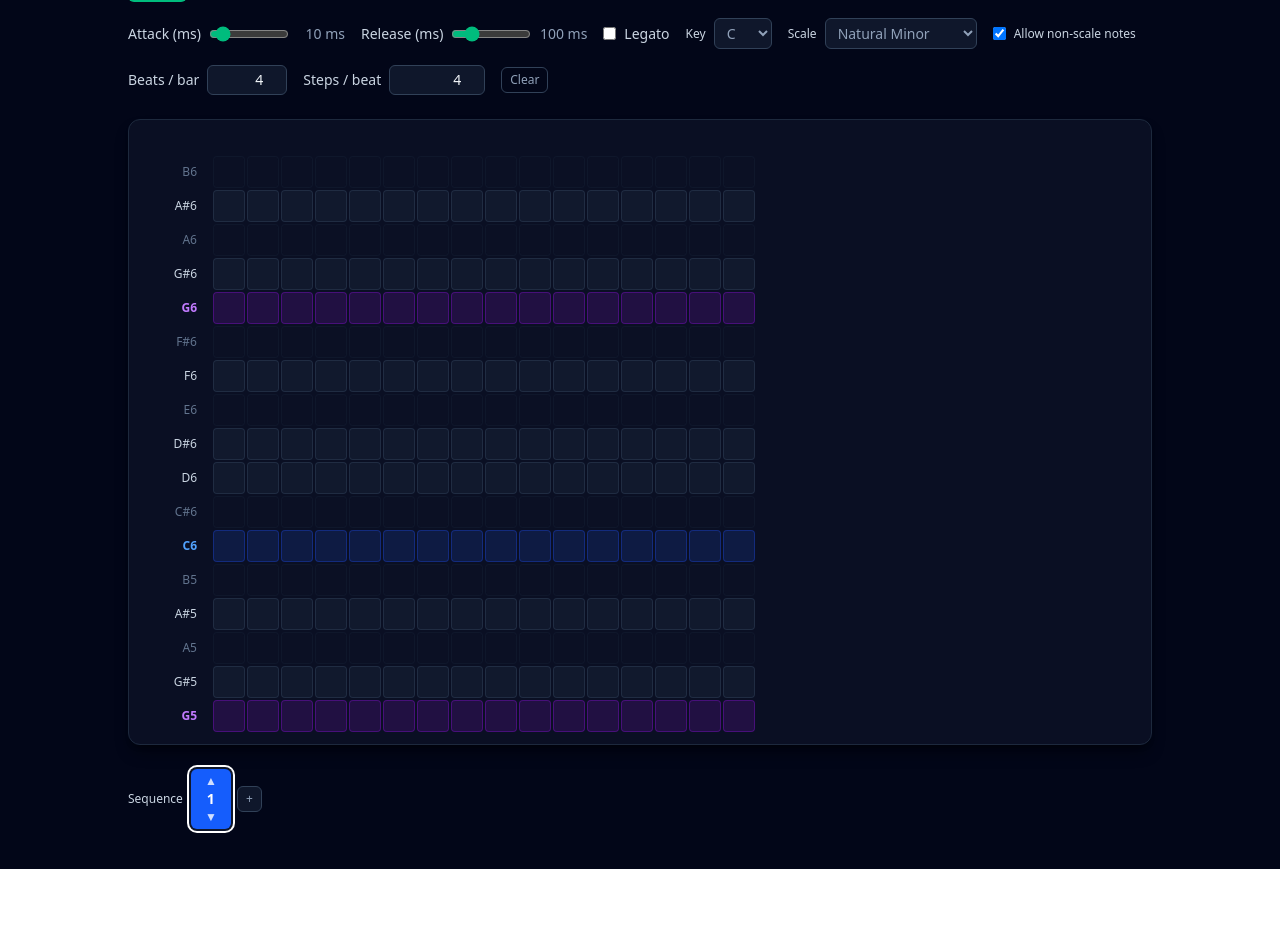
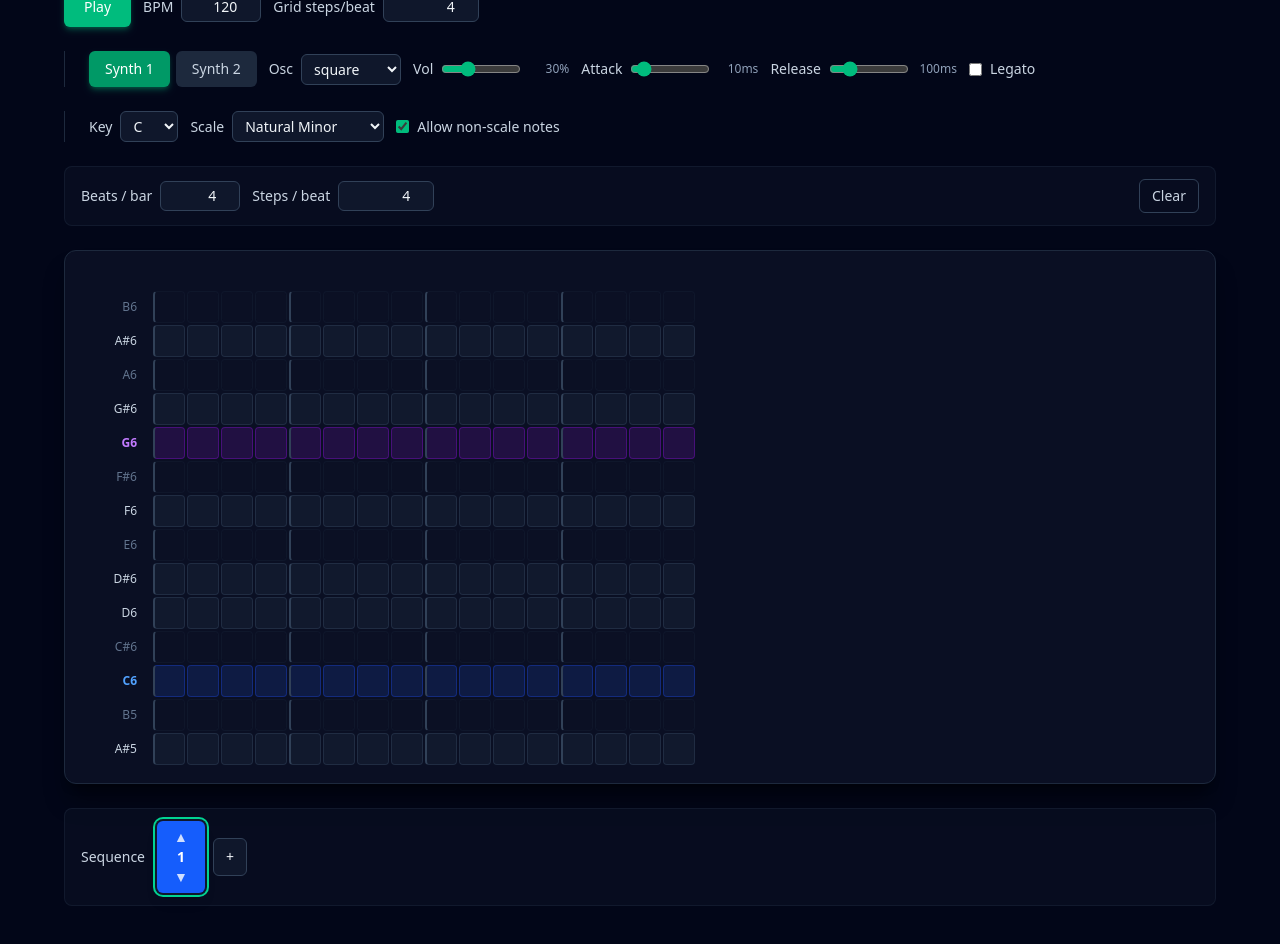
Before and after one commit to dawdmaow/sveltesequencer, a SvelteKit app: page / in a window 1280 px wide. Shown: the part 220-1164 px from the top of the page. Before the commit the page ends 1089 px from the top, so only its background shows below. Built offline with nearby package versions, Linux system fonts and the light colour scheme.

Commit message:
ui changes

```diff
--- a/src/routes/+page.svelte
+++ b/src/routes/+page.svelte
@@ -871,76 +871,80 @@
 />
 
 <main class="flex min-h-screen items-center justify-center bg-slate-950 px-4 py-10 text-slate-100">
-	<div class="w-full max-w-5xl space-y-6">
-		<header class="space-y-1">
+	<div class="w-full max-w-6xl space-y-6">
+		<header class="space-y-2 border-b border-slate-800/50 pb-4">
 			<h1 class="text-3xl font-semibold tracking-tight">MIDI Grid</h1>
 			<p class="text-sm text-slate-400">
 				Click cells to toggle notes, then press play to hear the loop.
 			</p>
 		</header>
 
-		<details class="rounded-lg border border-slate-800 bg-slate-900/60 text-sm text-slate-400">
-			<summary class="cursor-pointer px-4 py-2 font-medium text-slate-300">Instructions</summary>
+		<details
+			class="rounded-lg border border-slate-800 bg-slate-900/60 text-sm text-slate-400 open:shadow-lg open:shadow-black/20"
+		>
+			<summary class="cursor-pointer px-4 py-2 font-medium text-slate-300 hover:bg-slate-800/50"
+				>Instructions</summary
+			>
 			<div class="px-4 py-3">
 				<table class="w-full min-w-[20rem] text-left text-slate-400">
 					<tbody>
-						<tr><td class="font-medium text-slate-300">Piano roll</td><td></td></tr>
-						<tr
+						<tr><td class="py-1.5 font-medium text-slate-300">Piano roll</td><td></td></tr>
+						<tr class="hover:bg-slate-800/30"
 							><td class="py-1 pr-4 align-top"><span class="act">click</span></td><td class="py-1"
 								>toggle</td
 							></tr
 						>
-						<tr
+						<tr class="hover:bg-slate-800/30"
 							><td class="py-1 pr-4 align-top"
 								><kbd class="kbd">Cmd</kbd>/<kbd class="kbd">Ctrl</kbd> +
 								<span class="act">drag</span></td
 							><td class="py-1">select rect</td></tr
 						>
-						<tr
+						<tr class="hover:bg-slate-800/30"
 							><td class="py-1 pr-4 align-top"
 								><kbd class="kbd">Shift</kbd> + <span class="act">click</span></td
 							><td class="py-1">add/remove from selection</td></tr
 						>
-						<tr
+						<tr class="hover:bg-slate-800/30"
 							><td class="py-1 pr-4 align-top"><span class="act">drag</span></td><td class="py-1"
 								>move</td
 							></tr
 						>
-						<tr
+						<tr class="hover:bg-slate-800/30"
 							><td class="py-1 pr-4 align-top"
 								><kbd class="kbd">Option</kbd>/<kbd class="kbd">Alt</kbd> +
 								<span class="act">drag</span></td
 							><td class="py-1">clone</td></tr
 						>
-						<tr><td class="font-medium text-slate-300">Notes</td><td></td></tr>
-						<tr
+						<tr><td class="py-1.5 font-medium text-slate-300">Notes</td><td></td></tr>
+						<tr class="hover:bg-slate-800/30"
 							><td class="py-1 pr-4 align-top"><kbd class="kbd">Arrows</kbd></td><td class="py-1"
 								>move selection</td
 							></tr
 						>
-						<tr
+						<tr class="hover:bg-slate-800/30"
 							><td class="py-1 pr-4 align-top"><kbd class="kbd">Delete</kbd></td><td class="py-1"
 								>remove selection</td
 							></tr
 						>
-						<tr
+						<tr class="hover:bg-slate-800/30"
 							><td class="py-1 pr-4 align-top"><kbd class="kbd">Escape</kbd></td><td class="py-1"
 								>deselect</td
 							></tr
 						>
-						<tr><td class="font-medium text-slate-300">Sequence cells</td><td></td></tr>
-						<tr
+						<tr><td class="py-1.5 font-medium text-slate-300">Sequence cells</td><td></td></tr>
+						<tr class="hover:bg-slate-800/30"
 							><td class="py-1 pr-4 align-top"
 								><kbd class="kbd">Arrows</kbd> <span class="opt">up/down</span></td
 							><td class="py-1">cycle pattern</td></tr
 						>
-						<tr
+						<tr class="hover:bg-slate-800/30"
 							><td class="py-1 pr-4 align-top"
 								><kbd class="kbd">Arrows</kbd> <span class="opt">left/right</span></td
 							><td class="py-1">reorder</td></tr
 						>
-						<tr><td class="font-medium text-slate-300">Transport</td><td></td></tr>
-						<tr
+						<tr><td class="py-1.5 font-medium text-slate-300">Transport</td><td></td></tr>
+						<tr class="hover:bg-slate-800/30"
 							><td class="py-1 pr-4 align-top"><kbd class="kbd">Space</kbd></td><td class="py-1"
 								><span class="opt">play/stop</span></td
 							></tr
@@ -950,20 +954,21 @@
 			</div>
 		</details>
 
-		<section class="flex flex-wrap items-center gap-4">
+		<section class="flex flex-wrap items-center gap-6">
+			<div class="flex items-center gap-3">
 				<button
 					type="button"
 					on:click={isPlaying ? stop : start}
-				class="inline-flex items-center gap-2 rounded-md px-4 py-2 text-sm font-medium
+					class="inline-flex items-center gap-2 rounded-md px-5 py-2.5 text-sm font-medium shadow-md transition
 						{isPlaying
-					? 'bg-rose-500 text-white hover:bg-rose-400'
-					: 'bg-emerald-500 text-white hover:bg-emerald-400'}"
+						? 'bg-rose-500 text-white shadow-rose-500/30 hover:bg-rose-400'
+						: 'bg-emerald-500 text-white shadow-emerald-500/30 hover:bg-emerald-400'}"
 				>
 					<span>{isPlaying ? 'Stop' : 'Play'}</span>
 				</button>
 
 				<div class="flex items-center gap-2 text-sm">
-				<label for="bpm" class="text-slate-300">BPM</label>
+					<label for="bpm" class="font-medium text-slate-300">BPM</label>
 					<input
 						id="bpm"
 						type="number"
@@ -984,7 +989,7 @@
 				</div>
 
 				<div class="flex items-center gap-2 text-sm">
-				<label for="gridSteps" class="text-slate-300">Grid steps/beat</label>
+					<label for="gridSteps" class="font-medium text-slate-300">Grid steps/beat</label>
 					<input
 						id="gridSteps"
 						type="number"
@@ -1003,8 +1008,10 @@
 							focus-visible:ring-2 focus-visible:ring-emerald-500/70 focus-visible:outline-none"
 					/>
 				</div>
+			</div>
 
-			<div class="flex items-center gap-1">
+			<div class="flex flex-wrap items-center gap-3 border-l border-slate-800 pl-6">
+				<div class="flex items-center gap-1.5">
 					{#each synths as synth, idx (synth.id)}
 						<button
 							type="button"
@@ -1012,18 +1019,18 @@
 								selectedSynthIndex = idx;
 								selectedNotes = new Set();
 							}}
-						class="rounded-md px-3 py-1.5 text-sm transition
+							class="rounded-md px-4 py-2 text-sm font-medium transition
 								{selectedSynthIndex === idx
-							? 'bg-emerald-600 text-white'
-							: 'bg-slate-800 text-slate-400 hover:bg-slate-700 hover:text-slate-300'}"
+								? 'bg-emerald-600 text-white shadow-md shadow-emerald-500/30'
+								: 'bg-slate-800 text-slate-300 hover:bg-slate-700'}"
 						>
 							{synth.name}
 						</button>
 					{/each}
 				</div>
 
-			<div class="flex items-center gap-2 text-xs text-slate-400">
-				<label for="osc" class="text-slate-300">Osc</label>
+				<div class="flex items-center gap-2 text-sm">
+					<label for="osc" class="font-medium text-slate-300">Osc</label>
 					<select
 						id="osc"
 						bind:value={synths[selectedSynthIndex].oscType}
@@ -1038,7 +1045,7 @@
 				</div>
 
 				<div class="flex items-center gap-2 text-sm">
-				<label for="vol" class="text-slate-300">Vol</label>
+					<label for="vol" class="font-medium text-slate-300">Vol</label>
 					<input
 						id="vol"
 						type="range"
@@ -1048,13 +1055,13 @@
 						bind:value={synths[selectedSynthIndex].volume}
 						class="w-20 accent-emerald-500"
 					/>
-				<span class="w-8 text-right text-slate-400"
+					<span class="w-10 text-right text-xs text-slate-400"
 						>{Math.round(synths[selectedSynthIndex].volume * 100)}%</span
 					>
 				</div>
 
 				<div class="flex items-center gap-2 text-sm">
-				<label for="attack" class="text-slate-300">Attack (ms)</label>
+					<label for="attack" class="font-medium text-slate-300">Attack</label>
 					<input
 						id="attack"
 						type="range"
@@ -1064,13 +1071,13 @@
 						bind:value={synths[selectedSynthIndex].attackMs}
 						class="w-20 accent-emerald-500"
 					/>
-				<span class="min-w-12 shrink-0 text-right whitespace-nowrap text-slate-400"
-					>{synths[selectedSynthIndex].attackMs} ms</span
+					<span class="min-w-10 shrink-0 text-right text-xs text-slate-400"
+						>{synths[selectedSynthIndex].attackMs}ms</span
 					>
 				</div>
 
 				<div class="flex items-center gap-2 text-sm">
-				<label for="release" class="text-slate-300">Release (ms)</label>
+					<label for="release" class="font-medium text-slate-300">Release</label>
 					<input
 						id="release"
 						type="range"
@@ -1080,24 +1087,24 @@
 						bind:value={synths[selectedSynthIndex].releaseMs}
 						class="w-20 accent-emerald-500"
 					/>
-				<span class="min-w-12 shrink-0 text-right whitespace-nowrap text-slate-400"
-					>{synths[selectedSynthIndex].releaseMs} ms</span
+					<span class="min-w-10 shrink-0 text-right text-xs text-slate-400"
+						>{synths[selectedSynthIndex].releaseMs}ms</span
 					>
 				</div>
 
-			<div class="flex items-center gap-2 text-sm">
-				<label class="flex cursor-pointer items-center gap-2 text-slate-300">
+				<label class="flex cursor-pointer items-center gap-2 text-sm font-medium text-slate-300">
 					<input
 						type="checkbox"
 						bind:checked={synths[selectedSynthIndex].legatoSameNote}
-						class="rounded"
+						class="rounded accent-emerald-500"
 					/>
 					Legato
 				</label>
 			</div>
 
-			<div class="flex items-center gap-2 text-xs text-slate-400">
-				<label for="key" class="text-slate-300">Key</label>
+			<div class="flex flex-wrap items-center gap-3 border-l border-slate-800 pl-6">
+				<div class="flex items-center gap-2 text-sm">
+					<label for="key" class="font-medium text-slate-300">Key</label>
 					<select
 						id="key"
 						bind:value={key}
@@ -1110,8 +1117,8 @@
 					</select>
 				</div>
 
-			<div class="flex items-center gap-2 text-xs text-slate-400">
-				<label for="scale" class="text-slate-300">Scale</label>
+				<div class="flex items-center gap-2 text-sm">
+					<label for="scale" class="font-medium text-slate-300">Scale</label>
 					<select
 						id="scale"
 						bind:value={scale}
@@ -1124,21 +1131,23 @@
 					</select>
 				</div>
 
-			<div class="flex items-center gap-2 text-xs text-slate-400">
-				<label class="flex cursor-pointer items-center gap-2">
+				<label class="flex cursor-pointer items-center gap-2 text-sm">
 					<input
 						type="checkbox"
 						bind:checked={allowNonScaleNotes}
-						class="rounded border-slate-700 bg-slate-900 text-emerald-500
-							focus:ring-2 focus:ring-emerald-500/70 focus:ring-offset-0"
+						class="rounded accent-emerald-500"
 					/>
-					<span class="text-slate-300">Allow non-scale notes</span>
+					<span class="font-medium text-slate-300">Allow non-scale notes</span>
 				</label>
 			</div>
+		</section>
 
 		{#if displayedPattern}
+			<section
+				class="flex flex-wrap items-center gap-3 rounded-lg border border-slate-800/50 bg-slate-900/40 px-4 py-3"
+			>
 				<div class="flex items-center gap-2 text-sm">
-					<label for="beats" class="text-slate-300">Beats / bar</label>
+					<label for="beats" class="font-medium text-slate-300">Beats / bar</label>
 					<input
 						id="beats"
 						type="number"
@@ -1162,7 +1171,7 @@
 					/>
 				</div>
 				<div class="flex items-center gap-2 text-sm">
-					<label for="steps" class="text-slate-300">Steps / beat</label>
+					<label for="steps" class="font-medium text-slate-300">Steps / beat</label>
 					<input
 						id="steps"
 						type="number"
@@ -1181,28 +1190,27 @@
 							focus-visible:ring-2 focus-visible:ring-emerald-500/70 focus-visible:outline-none"
 					/>
 				</div>
-			{/if}
-			<div class="flex items-center gap-2 text-xs text-slate-400">
+
 				<button
 					type="button"
 					on:click={clearPattern}
-					class="rounded-md border border-slate-700 px-2 py-1 hover:bg-slate-800"
+					class="ml-auto rounded-md border border-slate-700 px-3 py-1.5 text-sm font-medium text-slate-300 hover:bg-slate-800 hover:text-slate-200"
 				>
 					Clear
 				</button>
-			</div>
 			</section>
+		{/if}
 
 		<section
-			class="flex gap-2 overflow-hidden rounded-xl border border-slate-800 bg-slate-900/60 p-3 shadow-lg shadow-black/40 {isPainting
+			class="flex gap-2 overflow-hidden rounded-xl border border-slate-800 bg-slate-900/60 p-4 shadow-xl shadow-black/40 {isPainting
 				? 'cursor-crosshair'
 				: ''}"
 		>
-			<div class="flex max-h-[600px] flex-col gap-0.5 overflow-y-auto pt-6 pb-6">
+			<div class="flex max-h-[500px] flex-col gap-0.5 overflow-y-auto pt-6 pb-6">
 				{#each [...Array(NUM_PITCHES).keys()] as pitchIndex (pitchIndex)}
 					<div class="flex gap-2">
 						<div
-							class="flex w-16 flex-shrink-0 items-center justify-end pr-2 text-xs {getNoteLabelClasses(
+							class="flex w-16 flex-shrink-0 items-center justify-end pr-2 text-xs font-medium {getNoteLabelClasses(
 								pitchIndex
 							)}"
 						>
@@ -1220,6 +1228,7 @@
 								{@const hasNote = column.pitches[pitchIndex]}
 								{@const noteSelected = isNoteSelected(stepIndex, pitchIndex)}
 								{@const inSelectionRect = isInSelectionRect(stepIndex, pitchIndex)}
+								{@const isBeatStart = stepIndex % 4 === 0}
 								<button
 									type="button"
 									disabled={isDisabled}
@@ -1232,7 +1241,8 @@
 									on:mouseenter={() => handleCellMouseenter(stepIndex, pitchIndex, isDisabled)}
 									class={`h-8 w-8 flex-shrink-0 rounded-sm border text-xs transition
 										${getCellClasses(pitchIndex, column.pitches[pitchIndex])}
-										${isPlayingThisStep ? 'ring-2 ring-emerald-400/80 ring-offset-2 ring-offset-slate-900' : ''}
+										${isBeatStart ? 'border-l-2 border-l-slate-700' : ''}
+										${isPlayingThisStep ? 'ring-2 ring-emerald-400 ring-offset-2 ring-offset-slate-900' : ''}
 										${isSelectingRect && inSelectionRect ? 'brightness-150' : ''}
 										${noteSelected ? 'brightness-125' : ''}
 										${isDisabled ? 'cursor-not-allowed opacity-40' : noteSelected ? 'cursor-grab' : 'cursor-pointer'}
@@ -1246,10 +1256,10 @@
 			</div>
 		</section>
 
-		<section class="flex flex-wrap items-center gap-4">
-			<div class="flex items-center gap-2 text-xs text-slate-400">
-				<span class="text-slate-300">Sequence</span>
-				<div class="flex items-center gap-1.5">
+		<section class="rounded-lg border border-slate-800/50 bg-slate-900/40 px-4 py-3">
+			<div class="flex items-center gap-3 text-sm">
+				<span class="font-medium text-slate-300">Sequence</span>
+				<div class="flex items-center gap-2">
 					{#each sequence as patternId, seqIndex (seqIndex)}
 						{@const isPlayingThis =
 							isPlaying && getPatternAtStep(currentStep)?.patternIndex === seqIndex}
@@ -1279,10 +1289,10 @@
 									else if (e.key === 'ArrowRight') movePatternInSequence(seqIndex, 1);
 								}
 							}}
-							class={`flex min-w-[2.5rem] cursor-pointer flex-col items-center rounded-md px-2 py-1 transition
+							class={`flex min-w-12 cursor-pointer flex-col items-center rounded-md px-2 py-1.5 transition
 								${getPatternColor(patternId)}
-								${isSelected ? 'ring-2 ring-white ring-offset-2 ring-offset-slate-900' : ''}
-								${isPlayingThis ? 'shadow-lg shadow-emerald-500/50' : ''}
+								${isSelected ? 'shadow-lg ring-2 ring-emerald-400 ring-offset-2 ring-offset-slate-900' : 'hover:brightness-110'}
+								${isPlayingThis ? 'shadow-lg shadow-emerald-400/50' : ''}
 							`}
 						>
 							<button
@@ -1316,7 +1326,7 @@
 							on:click={() => {
 								sequence.push(selectedPatternId);
 							}}
-							class="rounded-md border border-slate-700 bg-slate-900 px-2 py-1 text-xs hover:bg-slate-800"
+							class="rounded-md border border-slate-700 bg-slate-900 px-3 py-2 text-sm font-medium hover:bg-slate-800 hover:text-slate-200"
 							title="Add to sequence"
 						>
 							+
@@ -1334,7 +1344,7 @@
 									}
 								}
 							}}
-							class="rounded-md border border-slate-700 bg-slate-900 px-2 py-1 text-xs hover:bg-slate-800"
+							class="rounded-md border border-slate-700 bg-slate-900 px-3 py-2 text-sm font-medium hover:bg-slate-800 hover:text-slate-200"
 							title="Remove last"
 						>
 							−
```
Lines whose indentation alone changed are shown as unchanged.
